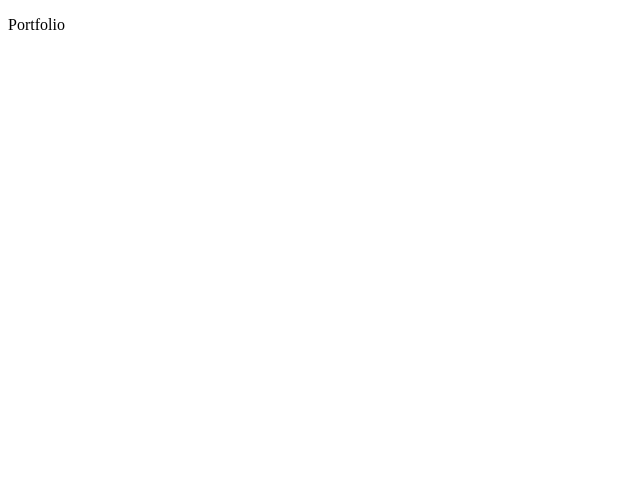
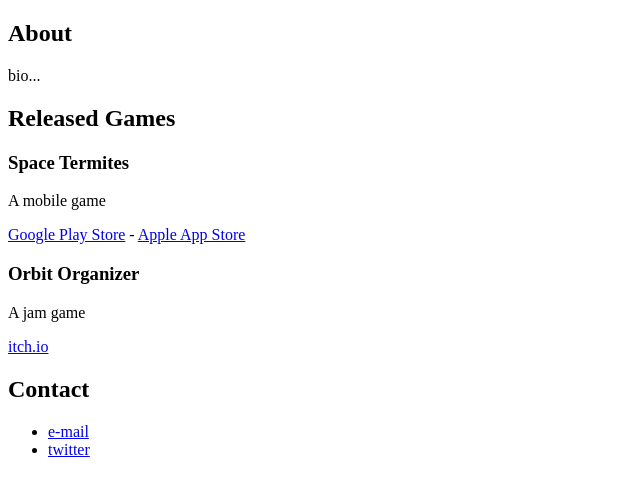
Before and after one commit to mnkuran/mnkuran.github.io, a plain HTML site: page index.html in a window 1280 px wide. Shown: the whole page, without its empty margins (0-640 px from the left). Drawn offline with Linux system fonts and the light colour scheme.

Commit message:
Update index.html
General structure of portfolio

```diff
--- a/index.html
+++ b/index.html
@@ -7,6 +7,19 @@
     <title>Mahmut Kuran's Portfolio</title>
   </head>
   <body>
-    <p>Portfolio</p>
+    <h2>About</h2>
+    <p>bio...</p>
+    <h2>Released Games</h2>
+    <h3>Space Termites</h3>
+    <p>A mobile game</p>
+    <p><a href="#">Google Play Store</a> - <a href="#">Apple App Store</a></p>
+    <h3>Orbit Organizer</h3>
+    <p>A jam game</p>
+    <p><a href="#">itch.io</a></p>
+    <h2>Contact</h2>
+    <ul>
+      <li><a href="#">e-mail</a></li>
+      <li><a href="#">twitter</a></li>
+    </ul>
   </body>
 </html>
```
